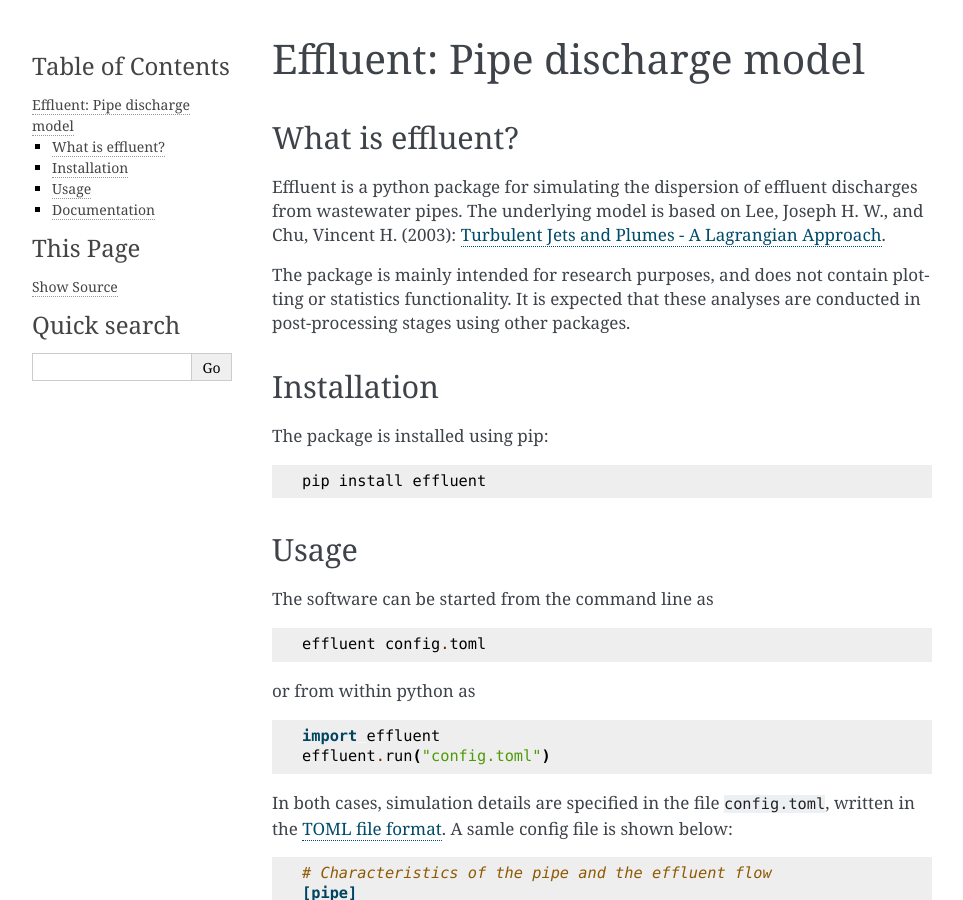
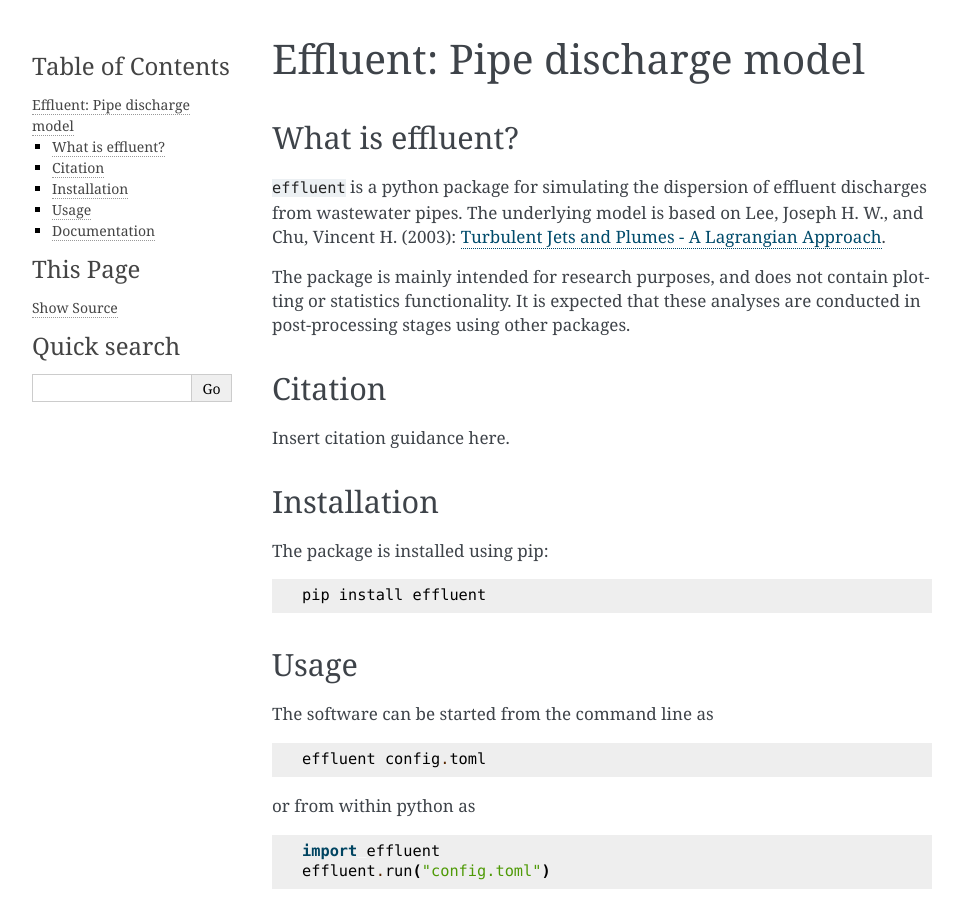
Before and after one commit to pnsaevik/effluent, a Sphinx documentation site: the page built from docs/source/index.rst, in a window 1280 px wide and 900 px high. Shown: the whole window, without its empty margins (148-1111 px from the left). Built offline with Sphinx 7.4.7, drawn with Linux system fonts in a browser that asks for light colours.

```diff
--- a/docs/source/config.rst
+++ b/docs/source/config.rst
@@ -6,7 +6,7 @@ The software can be started from the command line as
 
 .. code-block::
 
-    python -m effluent config.toml
+    effluent config.toml
 
 or from within python as
 
--- a/docs/source/index.rst
+++ b/docs/source/index.rst
@@ -11,7 +11,7 @@ Effluent: Pipe discharge model
 What is effluent?
 ===================
 
-Effluent is a python package for simulating the dispersion of effluent
+``effluent`` is a python package for simulating the dispersion of effluent
 discharges from wastewater pipes. The underlying model is based on
 Lee, Joseph H. W., and Chu, Vincent H. (2003):
 `Turbulent Jets and Plumes - A Lagrangian Approach <https://doi.org/10.1007/978-1-4615-0407-8>`_.
@@ -20,6 +20,12 @@ The package is mainly intended for research purposes, and does not contain
 plotting or statistics functionality. It is expected that
 these analyses are conducted in post-processing stages using other packages.
 
+
+.. _citation:
+
+Citation
+=========
+Insert citation guidance here.
 
 Installation
 ============
```
Also changed, not shown: other parts of docs/source/index.rst (+1 -0 lines), docs/source/api.rst (added, +16 -0 lines).
